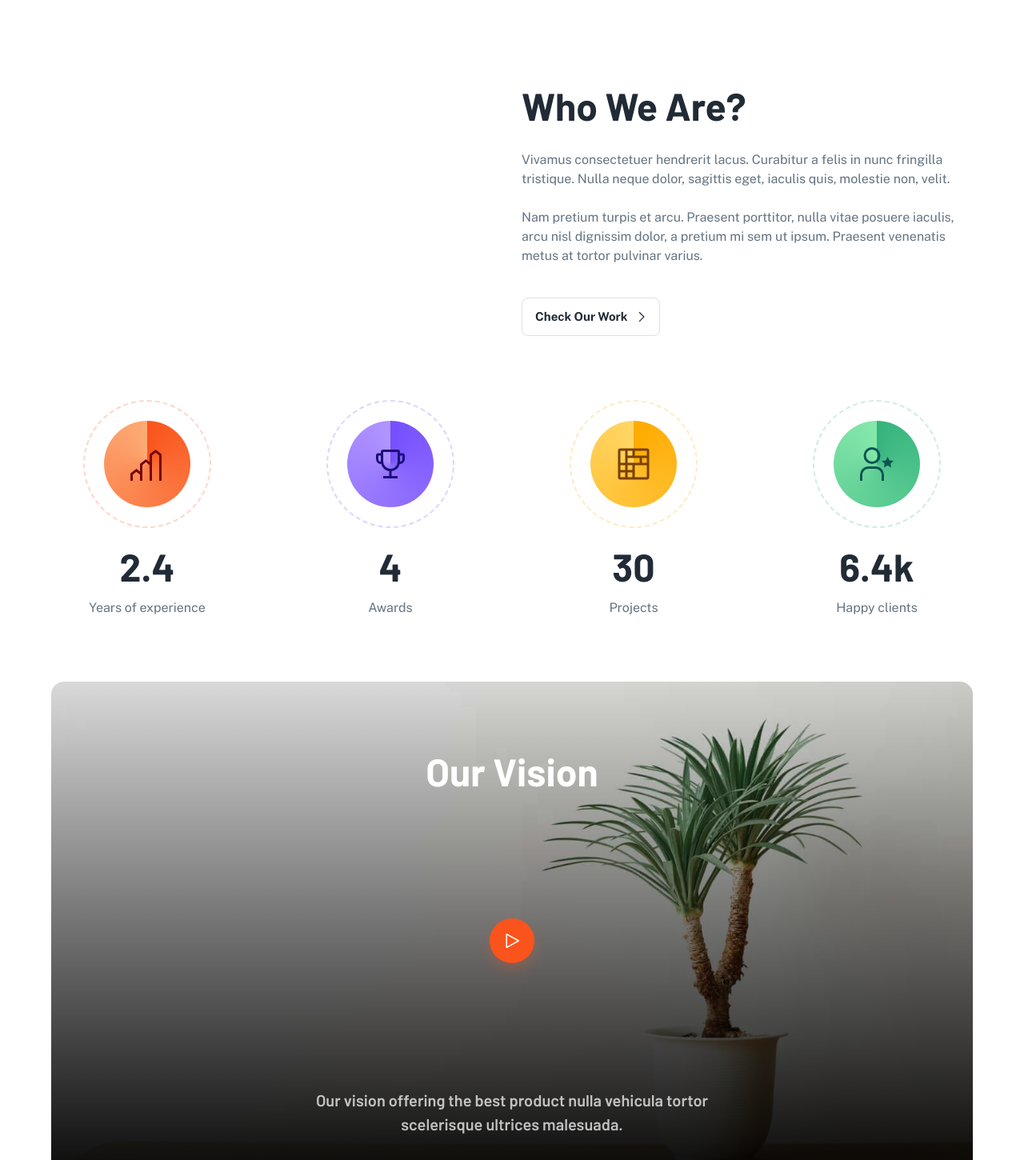
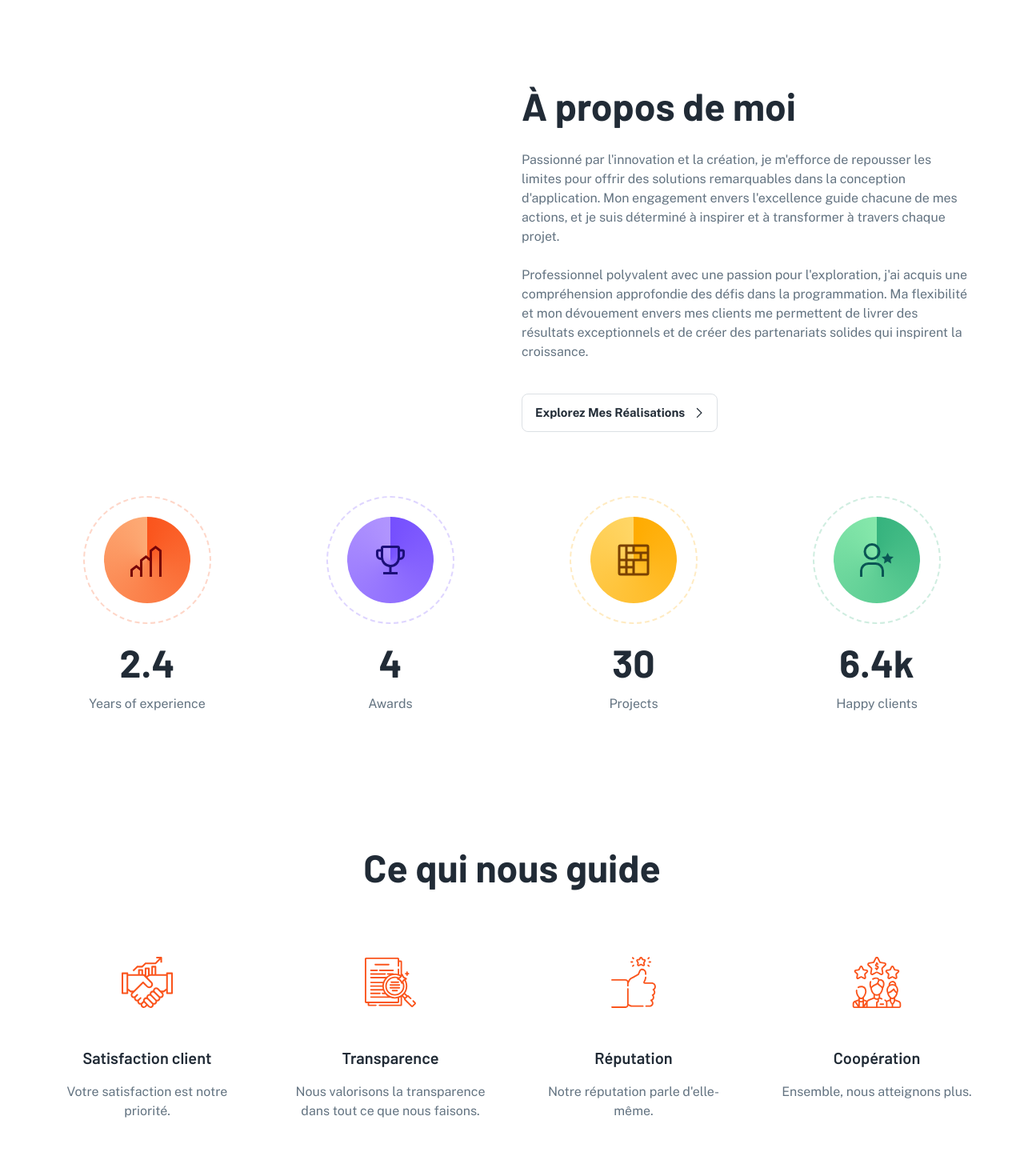
Before and after one commit to steeven-js/jsprod, a React (Vite) app: page /marketing/about in a window 1280 px wide. Shown: the part 60-1510 px from the top of the page at 80% size. Built offline with nearby package versions, Linux system fonts and the light colour scheme.

Commit message:
Mise à jour des valeurs fondamentales dans la section "À propos" du marketing Mise à jour de l'histoire dans la section "À propos" du marketing Mise à jour des informations dans la section "À propos" du marketing Mise à jour de la vue "À propos" du marketing

```diff
--- a/src/sections/_marketing/about/marketing-about-core-values.jsx
+++ b/src/sections/_marketing/about/marketing-about-core-values.jsx
@@ -8,23 +8,23 @@ import SvgColor from 'src/components/svg-color';
 
 const CORE_VALUES = [
   {
-    title: 'Customer Satisfaction',
-    description: 'Aenean urna dictum adipiscing nec, cras quisque.',
+    title: 'Satisfaction client',
+    description: 'Votre satisfaction est notre priorité.',
     icon: '/assets/icons/ic_agreement.svg',
   },
   {
-    title: 'Transparency',
-    description: 'Aenean urna dictum adipiscing nec, cras quisque.',
+    title: 'Transparence',
+    description: 'Nous valorisons la transparence dans tout ce que nous faisons.',
     icon: '/assets/icons/ic_transparency.svg',
   },
   {
-    title: 'Reputation',
-    description: 'Aenean urna dictum adipiscing nec, cras quisque.',
+    title: 'Réputation',
+    description: 'Notre réputation parle d\'elle-même.',
     icon: '/assets/icons/ic_reputation.svg',
   },
   {
-    title: 'Cooperation',
-    description: 'Aenean urna dictum adipiscing nec, cras quisque.',
+    title: 'Coopération',
+    description: 'Ensemble, nous atteignons plus.',
     icon: '/assets/icons/ic_popularity.svg',
   },
 ];
@@ -41,7 +41,7 @@ export default function MarketingAboutCoreValues() {
       }}
     >
       <Typography variant="h2" sx={{ mb: { xs: 8, md: 10 } }}>
-        Our Core Values
+        Ce qui nous guide
       </Typography>
 
       <Box
--- a/src/sections/_marketing/about/marketing-about-story.jsx
+++ b/src/sections/_marketing/about/marketing-about-story.jsx
@@ -64,10 +64,10 @@ export default function MarketingAboutStory() {
             mb: { xs: 8, md: 10 },
           }}
         >
-          <Typography variant="h2">Our Story</Typography>
+          <Typography variant="h2">Mon histoire en quelques mots</Typography>
 
           <Typography sx={{ color: 'text.secondary' }}>
-            Nunc nonummy metus. Donec elit libero, sodales nec, volutpat a, suscipit non, turpis.
+            Innovation, passion et engagement envers l&apos;excellence.
           </Typography>
         </Stack>
 
--- a/src/sections/_marketing/about/marketing-about.jsx
+++ b/src/sections/_marketing/about/marketing-about.jsx
@@ -80,16 +80,13 @@ export default function MarketingAbout() {
             textAlign: { xs: 'center', md: 'left' },
           }}
         >
-          <Typography variant="h2">Who We Are?</Typography>
+          <Typography variant="h2">À propos de moi</Typography>
 
           <Typography sx={{ mt: 3, mb: 5, color: 'text.secondary' }}>
-            Vivamus consectetuer hendrerit lacus. Curabitur a felis in nunc fringilla tristique.
-            Nulla neque dolor, sagittis eget, iaculis quis, molestie non, velit.
+            Passionné par l&apos;innovation et la création, je m&apos;efforce de repousser les limites pour offrir des solutions remarquables dans la conception d&apos;application. Mon engagement envers l&apos;excellence guide chacune de mes actions, et je suis déterminé à inspirer et à transformer à travers chaque projet.
             <br />
             <br />
-            Nam pretium turpis et arcu. Praesent porttitor, nulla vitae posuere iaculis, arcu nisl
-            dignissim dolor, a pretium mi sem ut ipsum. Praesent venenatis metus at tortor pulvinar
-            varius.
+            Professionnel polyvalent avec une passion pour l&apos;exploration, j&apos;ai acquis une compréhension approfondie des défis dans la programmation. Ma flexibilité et mon dévouement envers mes clients me permettent de livrer des résultats exceptionnels et de créer des partenariats solides qui inspirent la croissance.
           </Typography>
 
           <Button
@@ -98,7 +95,7 @@ export default function MarketingAbout() {
             size="large"
             endIcon={<Iconify icon="carbon:chevron-right" />}
           >
-            Check Our Work
+            Explorez mes réalisations
           </Button>
         </Grid>
       </Grid>
--- a/src/sections/_marketing/view/marketing-about-view.jsx
+++ b/src/sections/_marketing/view/marketing-about-view.jsx
@@ -7,7 +7,7 @@ import MarketingAboutStory from '../about/marketing-about-story';
 import MarketingLandingFaqs from '../landing/marketing-landing-faqs';
 import MarketingAboutOurClients from '../marketing-about-our-clients';
 import MarketingTestimonial from '../testimonial/marketing-testimonial';
-import MarketingAboutOurVision from '../about/marketing-about-our-vision';
+// import MarketingAboutOurVision from '../about/marketing-about-our-vision';
 import MarketingLandingFreeSEO from '../landing/marketing-landing-free-seo';
 import MarketingAboutCoreValues from '../about/marketing-about-core-values';
 
@@ -18,7 +18,7 @@ export default function MarketingAboutView() {
     <>
       <MarketingAbout />
 
-      <MarketingAboutOurVision />
+      {/* <MarketingAboutOurVision /> */}
 
       <MarketingAboutCoreValues />
 
```
